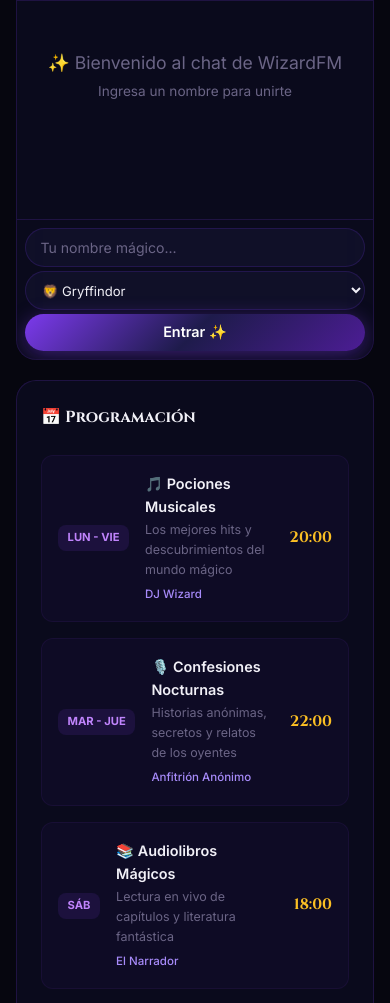
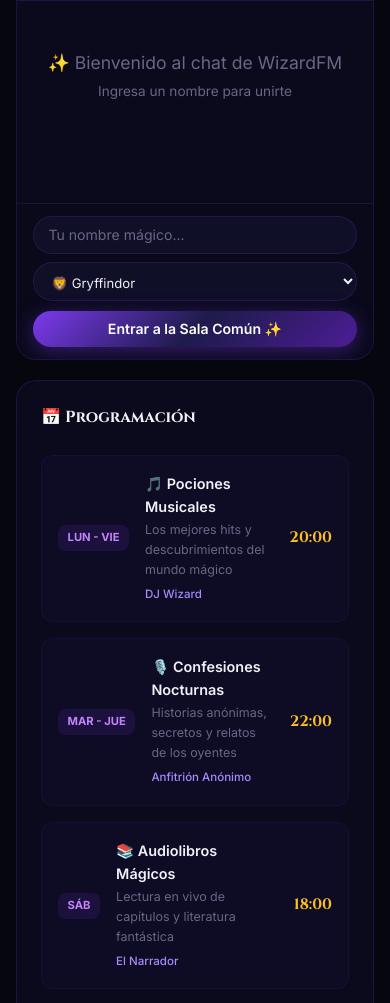
Before and after one commit to MZubiri/RadioWizardFM, a plain HTML site: page frontend/index.html in a window 390 px wide. Shown: the part 924-1927 px from the top of the page. Drawn offline with nearby package versions, Linux system fonts and the light colour scheme; no server answers.

Commit message:
fix(ui): eliminate overflows in chat join bar and dj schedule form inputs

```diff
--- a/frontend/css/style.css
+++ b/frontend/css/style.css
@@ -881,18 +881,32 @@ a:hover { color: var(--purple-300); }
 }
 
 /* Chat forms */
-.chat__join,
+.chat__join {
+  display: flex;
+  flex-direction: column;
+  gap: 0.6rem;
+  padding: 0.75rem 1rem;
+  border-top: 1px solid var(--glass-border);
+  background: rgba(10, 10, 26, 0.45);
+  width: 100%;
+  box-sizing: border-box;
+}
+
 .chat__form {
   display: flex;
   gap: var(--space-xs);
   padding: var(--space-sm) var(--space-md);
   border-top: 1px solid var(--glass-border);
   width: 100%;
+  box-sizing: border-box;
+  align-items: center;
 }
 
 .chat__input {
-  flex: 1;
+  flex: 1 1 auto;
   min-width: 0;
+  width: 100%;
+  box-sizing: border-box;
   padding: 0.6rem 0.9rem;
   background: var(--bg-input);
   border: 1px solid var(--glass-border);
@@ -914,13 +928,18 @@ a:hover { color: var(--purple-300); }
 
 .chat__join-inputs {
   display: flex;
-  gap: var(--space-xs);
-  flex: 1;
+  gap: 0.5rem;
+  width: 100%;
+  box-sizing: border-box;
+}
+
+.chat__join-inputs .chat__input {
+  flex: 1 1 auto;
   min-width: 0;
 }
 
 .chat__select {
-  padding: 0.6rem 0.75rem;
+  padding: 0.6rem 0.85rem;
   background: var(--bg-input);
   border: 1px solid var(--glass-border);
   border-radius: var(--radius-full);
@@ -929,14 +948,23 @@ a:hover { color: var(--purple-300); }
   font-size: 0.82rem;
   outline: none;
   cursor: pointer;
-  flex-shrink: 0;
-  max-width: 150px;
-  min-width: 0;
+  flex: 0 0 auto;
+  max-width: 160px;
+  min-width: 130px;
+  box-sizing: border-box;
   transition: border-color var(--transition-fast);
 }
 
 .chat__select:focus {
   border-color: var(--purple-500);
+}
+
+.chat__join .btn {
+  width: 100%;
+  justify-content: center;
+  padding: 0.6rem 1rem;
+  font-size: 0.88rem;
+  box-sizing: border-box;
 }
 
 .chat__select option {
@@ -1220,27 +1248,15 @@ a:hover { color: var(--purple-300); }
   }
 }
 
-@media (max-width: 640px) {
-  .chat__join {
-    flex-direction: column;
-    gap: var(--space-xs);
-    padding: var(--space-sm);
-  }
-
+@media (max-width: 520px) {
   .chat__join-inputs {
     flex-direction: column;
-    width: 100%;
-    gap: var(--space-xs);
+    gap: 0.5rem;
   }
 
   .chat__select {
     max-width: 100%;
     width: 100%;
-  }
-
-  .chat__join .btn {
-    width: 100%;
-    justify-content: center;
   }
 
   .chat__form {
--- a/frontend/index.html
+++ b/frontend/index.html
@@ -28,7 +28,7 @@
     <link href="https://fonts.googleapis.com/css2?family=Cinzel:wght@500;700;900&family=Inter:wght@300;400;500;600;700&display=swap" rel="stylesheet">
 
     <!-- Styles -->
-    <link rel="stylesheet" href="/css/style.css">
+    <link rel="stylesheet" href="/css/style.css?v=2.3">
 
     <title>WizardFM — Radio Mágica en Vivo ✨</title>
 </head>
@@ -171,7 +171,7 @@
                             <option value="Hufflepuff">🦡 Hufflepuff</option>
                         </select>
                     </div>
-                    <button type="submit" class="btn btn--primary">Entrar ✨</button>
+                    <button type="submit" class="btn btn--primary">Entrar a la Sala Común ✨</button>
                 </form>
 
                 <!-- Message Form (hidden until joined) -->
--- a/frontend/sw.js
+++ b/frontend/sw.js
@@ -3,7 +3,7 @@
    PWA offline support and asset caching
    ========================================================================== */
 
-const CACHE_NAME = 'wizardfm-v2';
+const CACHE_NAME = 'wizardfm-v3';
 const STATIC_ASSETS = [
   '/',
   '/index.html',
```
Also changed, not shown: frontend/dj.html (+29 -5 lines).
